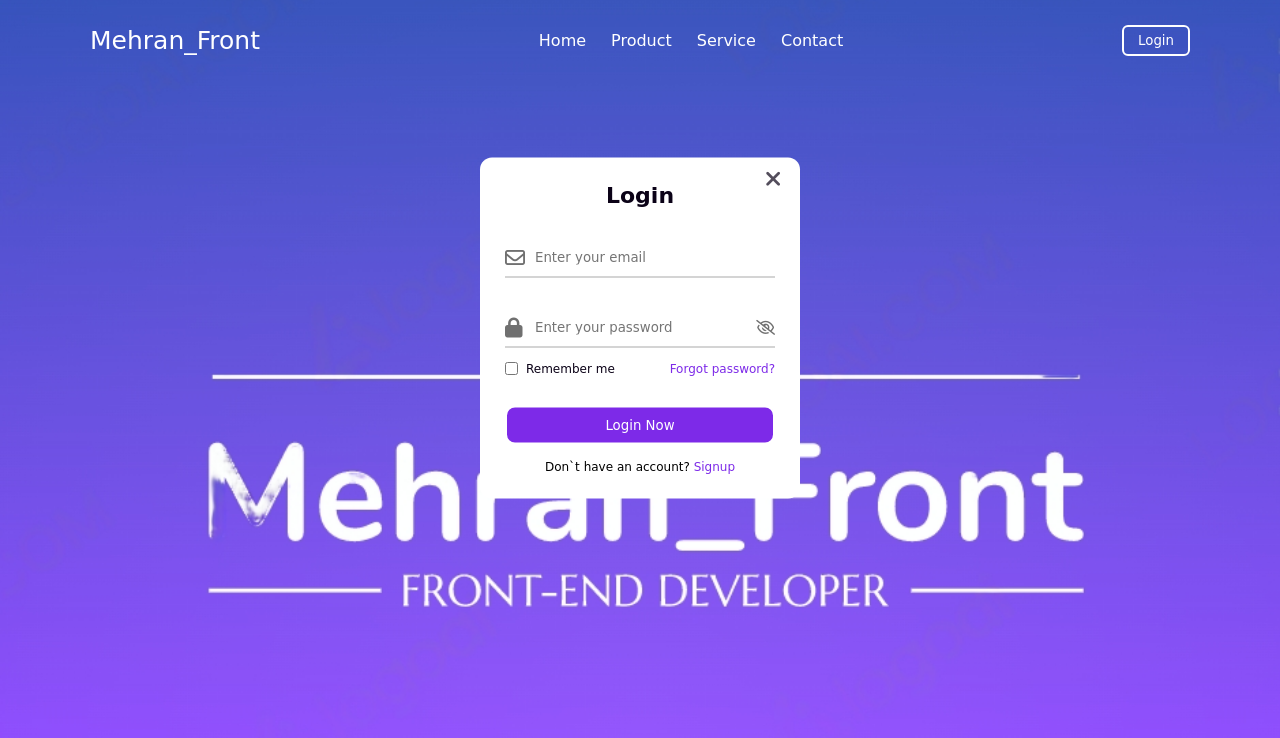
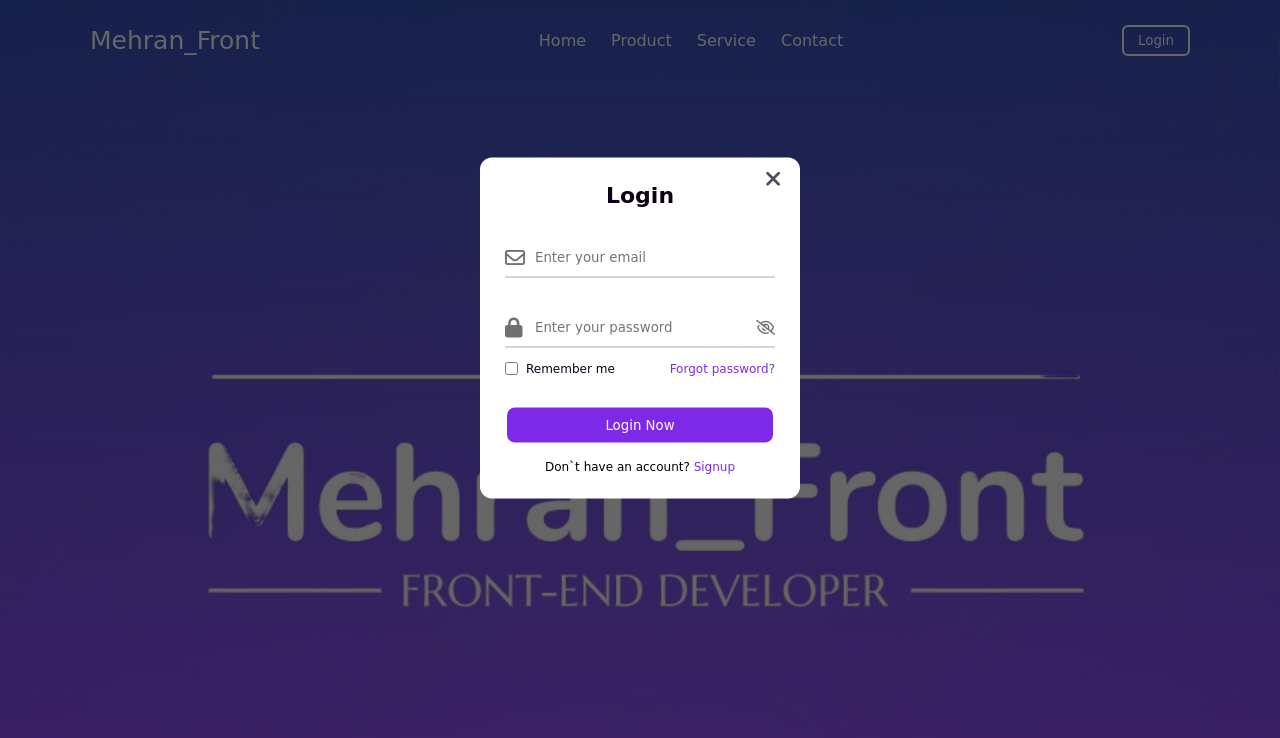
Before and after one commit to mehran-vejdani/login_form, a plain HTML site: page index.html in a window 1280 px wide. Both pictures are taken after a click on the button "Login". Drawn offline with Linux system fonts and the light colour scheme; a web font is replaced by a local one.

Commit message:
add formopenBtn and closeBtn and added show style to css

```diff
--- a/index.html
+++ b/index.html
@@ -85,7 +85,7 @@
 
             <button class="button">Signup Now</button>
             <div class="login_signup">
-              Already have an account? <a href="#" id="signup">Login</a>
+              Already have an account? <a href="#" id="login">Login</a>
             </div>
           </form>
         </div>
--- a/script.js
+++ b/script.js
@@ -5,3 +5,6 @@ const formCloseBtn = document.querySelector(".form_close");
 const signupBtn = document.querySelector("#signup");
 const loginBtn = document.querySelector("#login");
 const pwShowHide = document.querySelectorAll(".pw-hide");
+
+formOpenBtn.addEventListener("click", () => home.classList.add("show"));
+formCloseBtn.addEventListener("click", () => home.classList.remove("show"));
--- a/style.css
+++ b/style.css
@@ -67,6 +67,21 @@ button,
   background-size: cover;
   background-position: center;
 }
+.home::before {
+  content: "";
+  position: absolute;
+  width: 100%;
+  height: 100%;
+  background: rgba(0, 0, 0, 0.6);
+  z-index: 100;
+  opacity: 0;
+  pointer-events: none;
+  transition: all 0.5s ease-out;
+}
+.home.show::before {
+  opacity: 1;
+  pointer-events: auto;
+}
 
 /* FORM */
 .form_container {
@@ -75,12 +90,15 @@ button,
   width: 100%;
   top: 41%;
   left: 50%;
-  transform: translate(-50%, -50%);
+  transform: translate(-50%, -50%) scale(1.2);
   z-index: 101;
   background: #fff;
   padding: 25px;
   border-radius: 12px;
   box-shadow: rgba(0, 0, 0, 0.1);
+  opacity: 0;
+  pointer-events: none;
+  transition: all 0.4s ease-out;
 }
 
 .form_close {
@@ -183,3 +201,9 @@ i.pw_hide {
 .signup_form {
   display: none;
 }
+
+.show .form_container {
+  opacity: 1;
+  pointer-events: auto;
+  transform: translate(-50%, -50%) scale(1);
+}
```
